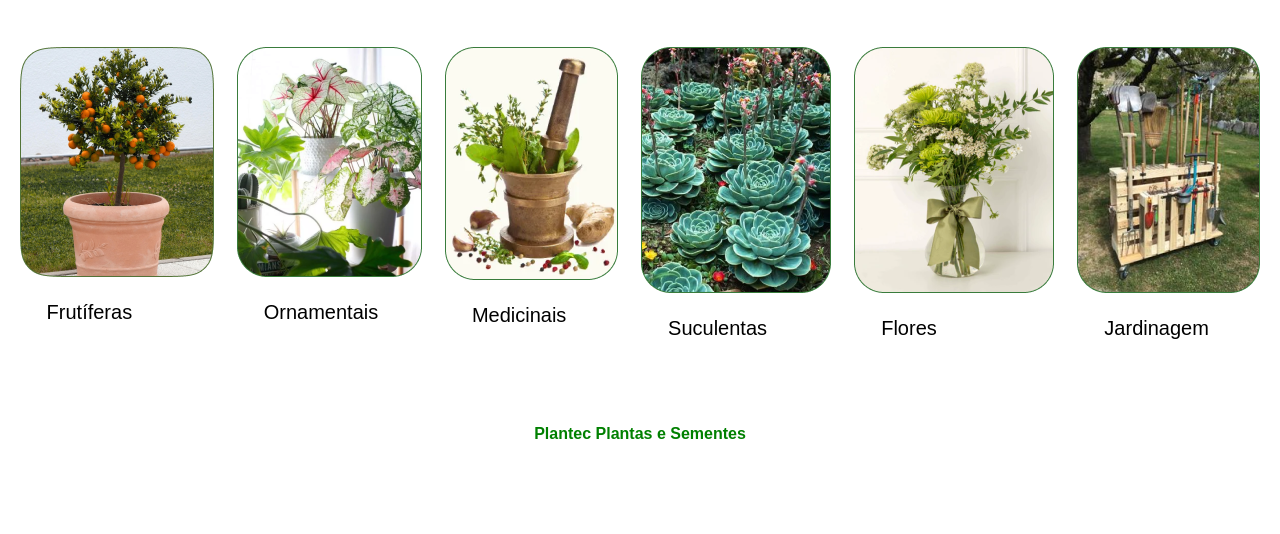
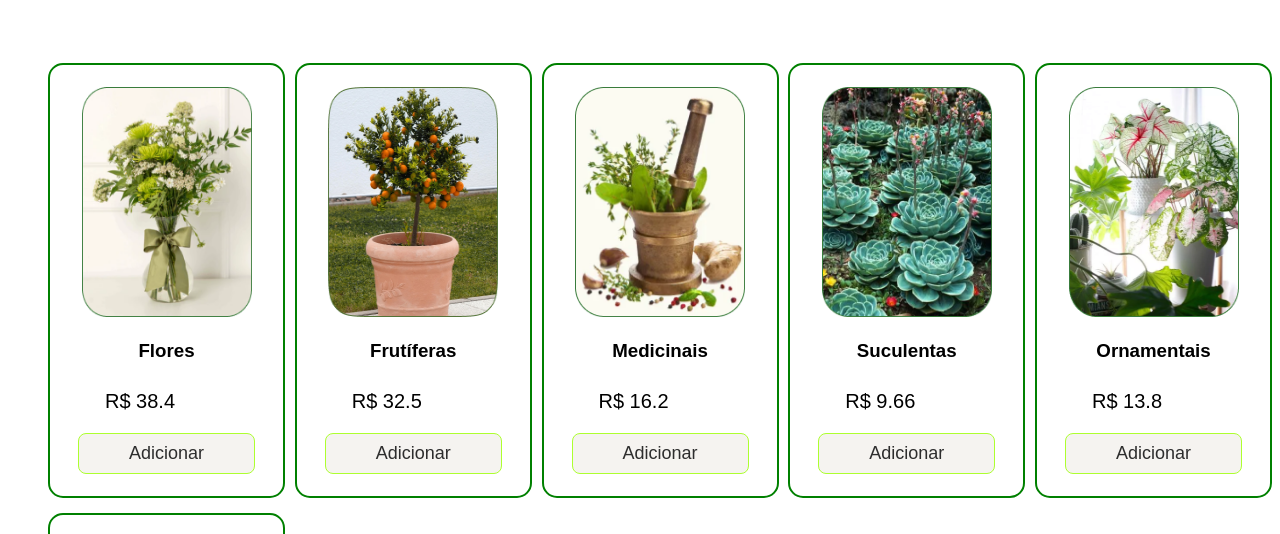
Before and after one commit to marcobigelli/Sprint, a plain HTML site: page plantas.html in a window 1280 px wide. Shown: the part 200-734 px from the top of the page. Drawn offline with Linux system fonts and the light colour scheme.

Commit message:
Atualizando arquivos

```diff
--- a/plantas.css
+++ b/plantas.css
@@ -1,5 +1,6 @@
 body{
     font-family: 'Arial', sans-serif;
+
 
 }
 
@@ -10,30 +11,61 @@ body{
 
 }
 
-.container{
+
+.secaoProdutos .produtosLista{
     display: flex;
     flex-wrap: wrap;
-    justify-content: space-around;
+    justify-content: space-between;
+    list-style: none;
+
+
 
 }
+.secaoProdutos .NichoProduto > img{
+    width: 170px;
+    height: 230px;
+}
 
-.container .p {
-    display: flex;
+.secaoProdutos .NichoProduto{
 
     text-align: center;
+    padding: 22px 28px;
+    border: 2px solid green;
+    border-radius: 15px;
+    margin-bottom: 15px;
+}
+
+.container p {
+    display: flex;
+    text-align: center;
     padding-top: 10px;
-    border-radius: 10px;
-    width: 130px;
-    height: 35px;
     margin-top: 10px;
     margin-left: 27px;
     font-size: 20px;
     cursor: pointer;
 }
+.secaoProdutos .NichoProduto button{
+    background: #F5F3F0;
+    border: 1px solid greenyellow;
+    border-radius: 8px;
+    width: 177px;
+    height: 41px;
+    color: #2D2D2D;
+    font-weight: 500;
+    font-size: 18px;
+    cursor: pointer;
 
+
+}
 
 .rodape h4{
     color:green;
+    font-size: 25px;
     text-align: center;
+    border: 3px solid green;
+    height: 75px;
+    padding: 40px;
+    border-radius: 10px;
+
 
 }
--- a/plantas.html
+++ b/plantas.html
@@ -20,7 +20,7 @@
     </header>
 
     <main>
-      <div class="container">
+      <!-- <div class="container">
         <div>
           <img class="img" src="img/Frutíferas.png" alt="img_frutiferas" />
           <p class="p">Frutíferas</p>
@@ -45,7 +45,7 @@
           <img class="img" src="img/Jardinagem.png" alt="img_jardinagem" />
           <p class="p">Jardinagem</p>
         </div>
-      </div>
+      </div> -->
 
       <section class="secaoProdutos">
         <div class="container">
@@ -59,4 +59,6 @@
       <h4>Plantec Plantas e Sementes</h4>
     </div>
   </footer>
+  <script src="./produtos.js"></script>
+  <script src="./script.js"></script>
 </html>
--- a/produtos.js
+++ b/produtos.js
@@ -1,40 +1,23 @@
 let produtos = [
-    {
-        id:0,
-        nome: "Flores",
-        preco: 38.90,
-        image: "./img/Flores.png"
-    },
-    {
-        id:1,
-        nome: "Frutíferas",
-        preco: 32.90,
-        image: "./img/Frutíferas.png"
-    },
-    {
-        id:2,
-        nome: "Medicinais",
-        preco: 16.90,
-        image: "./img/Medicinais.png"
-    },
-    {
-        id:3,
-        nome: "Suculentas",
-        preco: 9.80,
-        image: "./img/Suculentas.png"
-    },
-    {
-        id:4,
-        nome: "Ornamentais",
-        preco: 13.90,
-        image: "./img/Ornamentais.png"
-    },
-    {
-        id:5,
-        nome: "Jardinagem",
-        preco: 38.90,
-        image: "./img/Jardinagem.png"
-    },
+    {id:0, nome: "Flores", preco: 38.40, image: "/img/Flores.png"    },
+    {id:1, nome: "Frutíferas", preco: 32.50, image: "./img/Frutíferas.png"   },
+    {id:2, nome: "Medicinais", preco: 16.20, image: "./img/Medicinais.png"   },
+    {id:3, nome: "Suculentas", preco: 9.66, image: "./img/Suculentas.png"   },
+    {id:4, nome: "Ornamentais", preco: 13.80, image: "./img/Ornamentais.png"   },
+    {id:5, nome: "Jardinagem", preco: 38.40, image: "./img/Jardinagem.png"   },
+
+    // {id:0, nome: "Flores", preco: 38.90, image: "./img/Flores.png"    },
+    // {id:1, nome: "Frutíferas", preco: 32.90, image: "./img/Frutíferas.png"   },
+    // {id:2, nome: "Medicinais", preco: 16.90, image: "./img/Medicinais.png"   },
+    // {id:3, nome: "Suculentas", preco: 9.80, image: "./img/Suculentas.png"   },
+    // {id:4, nome: "Ornamentais", preco: 13.90, image: "./img/Ornamentais.png"   },
+    // {id:5, nome: "Jardinagem", preco: 38.90, image: "./img/Jardinagem.png"   },
+    // {id:0, nome: "Flores", preco: 38.90, image: "./img/Flores.png"    },
+    // {id:1, nome: "Frutíferas", preco: 32.90, image: "./img/Frutíferas.png"   },
+    // {id:2, nome: "Medicinais", preco: 16.90, image: "./img/Medicinais.png"   },
+    // {id:3, nome: "Suculentas", preco: 9.80, image: "./img/Suculentas.png"   },
+    // {id:4, nome: "Ornamentais", preco: 13.90, image: "./img/Ornamentais.png"   },
+    // {id:5, nome: "Jardinagem", preco: 38.90, image: "./img/Jardinagem.png"   },
 
 
 ]
--- /dev/null
+++ b/script.js
@@ -0,0 +1,26 @@
+
+const produtosLista = document.querySelector(".produtosLista")
+const listaProdutos = document.querySelector(".listaProdutos")
+
+//Cria o produto
+function criarNichoProduto(produto){
+    const tagLi  = document.createElement("li")
+    tagLi.classList.add("NichoProduto")
+        tagLi.innerHTML = `
+        <img src="${produto.image}" alt="${produto.nome}">
+        <h3>${produto.nome}</h3>
+        <p>R$ ${produto.preco}</p>
+        <button type="button" id="${produto.id}">Adicionar</button>
+    `
+    return tagLi
+}
+
+//Replica o produto do array produtos.js
+function listarProdutos(listaProdutos){
+    for(let i  = 0; i<listaProdutos.length; i++){
+        const produto = listaProdutos[i]
+        const NichoMontado = criarNichoProduto(produto)
+        produtosLista.appendChild(NichoMontado)
+    }
+}
+listarProdutos(produtos)
```
Also changed, not shown: img/fundo.jpg (renamed from fundo.jpg).
